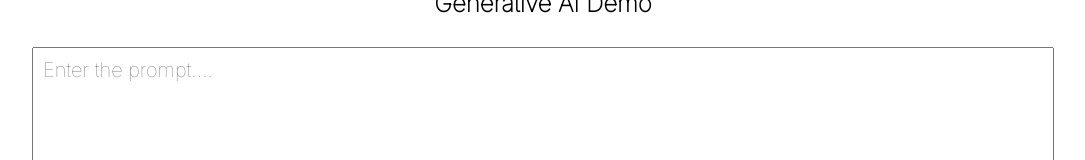
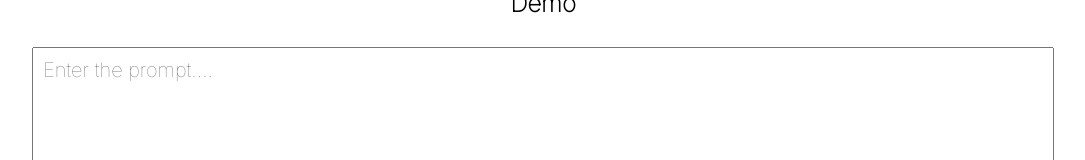
Before and after one commit to Yashwanth2008/Gen-AI-Demo, a React (Vite) app: page / in a window 1280 px wide. Shown: the top 160 px of the page, without its empty margins (97-1182 px from the left). Built offline with nearby package versions, Linux system fonts and the light colour scheme.

Commit message:
button component changes

```diff
--- a/index.html
+++ b/index.html
@@ -4,7 +4,7 @@
     <meta charset="UTF-8" />
     <link rel="icon" type="image/svg+xml" href="/vite.svg" />
     <meta name="viewport" content="width=device-width, initial-scale=1.0" />
-    <title>Generative AI</title>
+    <title>Demo</title>
   </head>
   <body>
     <div id="root"></div>
--- a/src/App.jsx
+++ b/src/App.jsx
@@ -1,6 +1,7 @@
 import React, { useState } from "react";
 import { GoogleGenerativeAI } from "@google/generative-ai";
 import "./App.css";
+import Button from "./components/Button";
 
 function Gemini_API() {
   const [prompt, setPrompt] = useState();
@@ -27,7 +28,7 @@ function Gemini_API() {
 
   return (
     <div className="overall-wrapper">
-      <h2>Generative AI Demo</h2>
+      <h2>Demo</h2>
       <textarea
         className="Prompt-area"
         rows="4"
@@ -38,12 +39,8 @@ function Gemini_API() {
       ></textarea>
       <br />
       <div className="buttons">
-        <button className="submit-btn" onClick={handleGenerate}>
-          Generate
-        </button>
-        <button className="submit-btn" onClick={handleClear}>
-          Clear
-        </button>
+        <Button title="Generate" functionality={handleGenerate}/>
+        <Button title="Clear" functionality={handleClear}/>
       </div>
       <div className="response-content">
         <p className="response-content">{response}</p>
--- /dev/null
+++ b/src/components/Button.jsx
@@ -0,0 +1,6 @@
+const Button = ({title, functionality}) => {
+    return(
+        <button onClick={functionality} className="submit-btn">{title}</button>
+    )
+}
+export default Button
```
